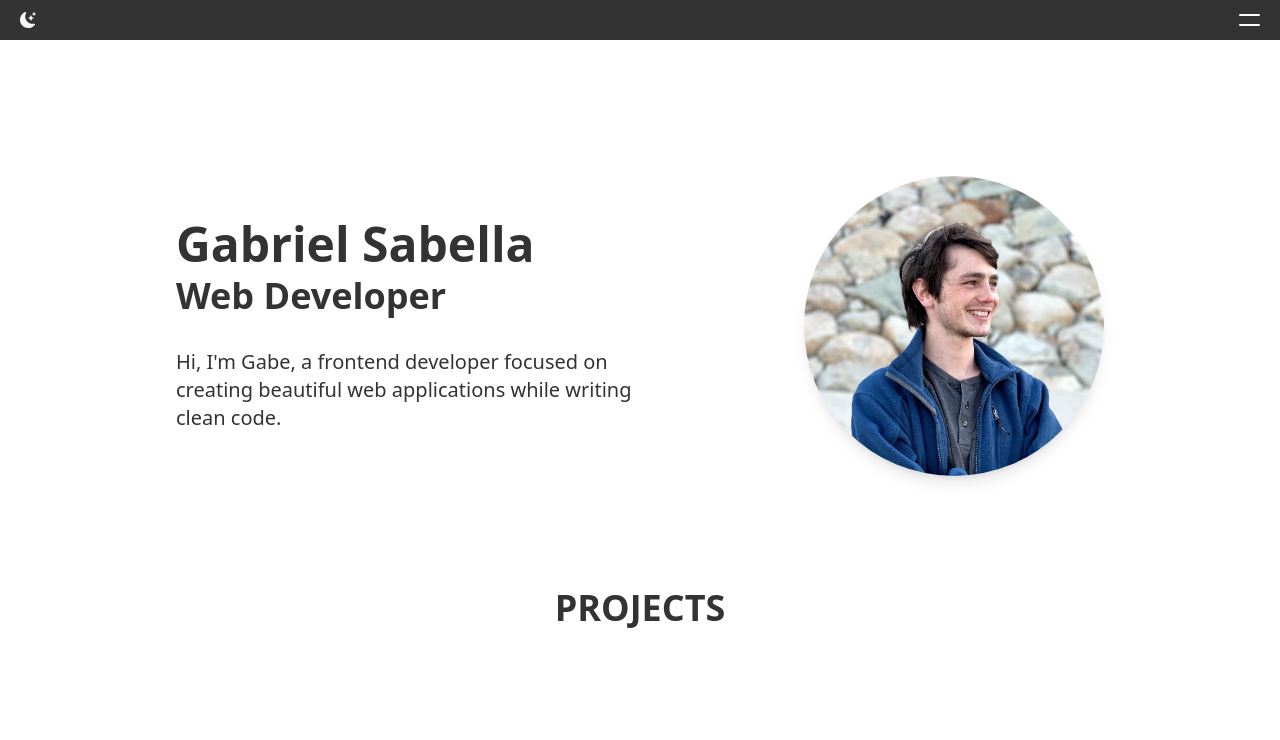
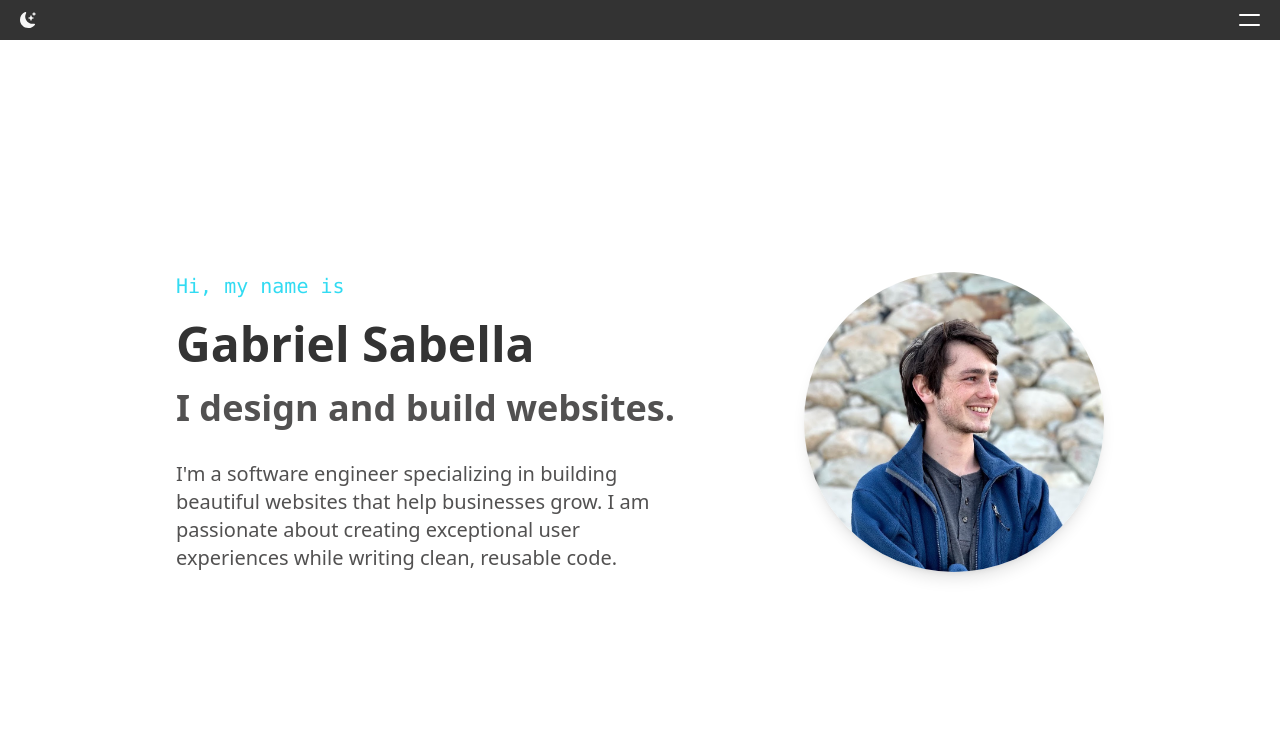
Before and after one commit to gabesabella/gabesabella.dev, a React (Create React App) app: page / in a window 1280 px wide. Shown: the top 740 px of the page. Built offline with nearby package versions, Linux system fonts and the light colour scheme.

Commit message:
some changes

```diff
--- a/src/App.js
+++ b/src/App.js
@@ -11,43 +11,18 @@ import { AiFillGithub } from "react-icons/ai";
 import { FaLinkedinIn } from "react-icons/fa";
 function App() {
   let [isDarkMode, setIsDarkMode] = useState(false);
-  let [isRotated, setIsRotated] = useState(false);
-  let [showNav, setShowNav] = useState(false);
 
-  let theme,
-    moveBarDown,
-    invisible,
-    mobileNavItems = "";
-
-  let mobileNav = "hidden";
+  let theme = "";
 
   if (isDarkMode) {
     theme = "theme-dark ";
   }
 
-  if (isRotated) {
-    rotateRight = "rotate-[135deg]";
-    rotateLeft = "rotate-45";
-    moveBarDown = "translate-y-[10px]";
-    invisible = "opacity-0";
-  }
-
-  if (showNav) {
-    mobileNav = "flex";
-    mobileNavItems =
-      "absolute top-[70px] space-y-8 right-0 py-20 uppercase font-bold flex-col bg-skin-inverted text-skin-inverted";
-  }
-
-  const [nav, toggleNav] = useState(false);
   let [rotateRight, setRotateRight] = useState(false);
   let [rotateLeft, setRotateLeft] = useState(false);
   let [navHeight, setNavHeight] = useState(false);
   let [opacity, setOpacity] = useState(false);
   let [hidden, setHidden] = useState(false);
-
-  const toggleMenu = () => {
-    toggleNav(!nav);
-  };
 
   const handleHamburger = () => {
     setRotateLeft(!rotateLeft);
@@ -129,8 +104,8 @@ function App() {
 
       <Hero
         h1="Gabriel Sabella"
-        h2="Web Developer"
-        description="Hi, I'm Gabe, a frontend developer focused on creating beautiful web applications while writing clean code. "
+        h2="I design and build websites."
+        description="I'm a software engineer specializing in building beautiful websites that help businesses grow. I am passionate about creating exceptional user experiences while writing clean, reusable code."
         image={heroImage}
         imageAlt="some description"
       ></Hero>
--- a/src/components/Footer.jsx
+++ b/src/components/Footer.jsx
@@ -8,7 +8,7 @@ export default function Footer(props) {
     <>
       <div className="flex flex-col justify-center w-full py-10 space-y-4 bg-skin-muted text-skin-base place-items-center">
         <p className="font-mono text-lg">
-          {new Date().getFullYear()} - Gabe Sabella
+          {new Date().getFullYear()} - Gabriel Sabella
         </p>
 
         <div className="flex space-x-8 text-lg">
--- a/src/components/Hero.jsx
+++ b/src/components/Hero.jsx
@@ -2,17 +2,24 @@ import React from "react";
 
 export default function Hero(props) {
   return (
-    <section className="translate-y-[80px]">
+    <section className="translate-y-[80px] pb-24 xl:py-48">
       <div
         className={`flex justify-center w-screen place-items-center flex-wrap-reverse md:space-x-[5%] lg:space-x-[10%] space-x-0 md:flex-nowrap`}
       >
-        <div className="flex flex-col justify-center place-items-center bg-skin-skill text-skin-base max-w-[400px] lg:max-w-[500px] px-5 lg:p-0">
-          <div className="flex flex-col space-y-4 lg:space-y-5">
-            <div className="space-y-2 ">
-              <h1 className="font-bold">{props.h1}</h1>
-              <h2 className="font-semibold">{props.h2}</h2>
+        <div className="flex flex-col justify-center place-items-center bg-skin-skill text-skin-base max-w-[400px] md:max-w-[450px] lg:max-w-[500px] px-5 lg:p-0">
+          <div className="flex flex-col space-y-0 lg:space-y-5">
+            <div className="">
+              <p className="mb-2 font-mono lg:mb-5 text-skin-primary">
+                Hi, my name is
+              </p>
+              <div className="space-y-0 lg:space-y-5">
+                <h1 className="font-bold">{props.h1}</h1>
+                <h2 className="font-semibold text-skin-muted">{props.h2}</h2>
+              </div>
             </div>
-            <p className="pt-3 font-light">{props.description}</p>
+            <p className="pt-3 font-light text-skin-muted">
+              {props.description}
+            </p>
           </div>
         </div>
 
```
